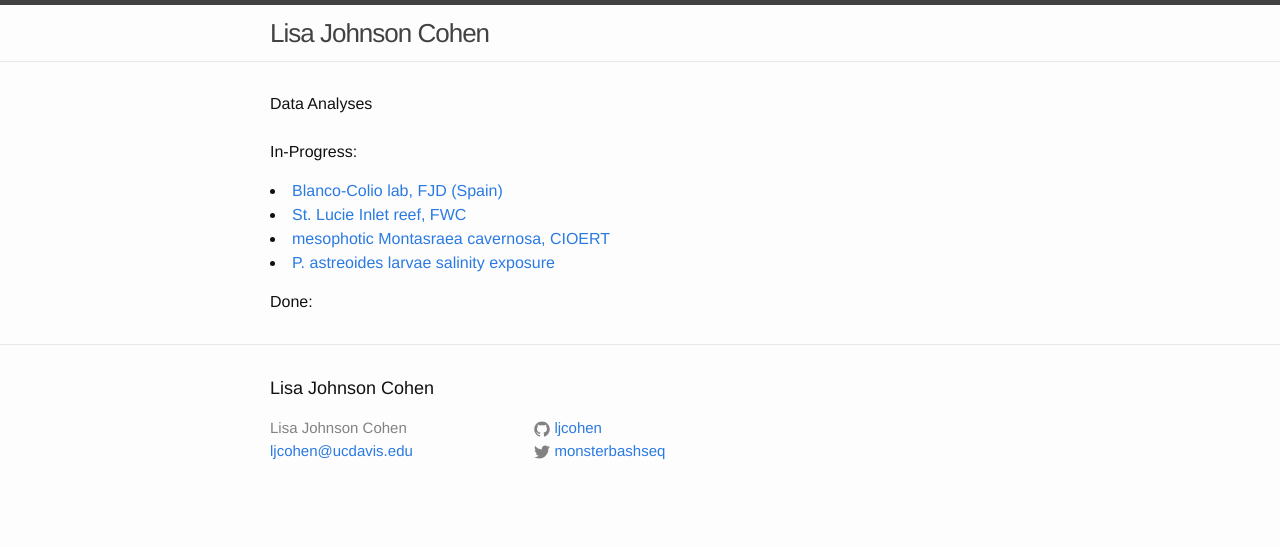
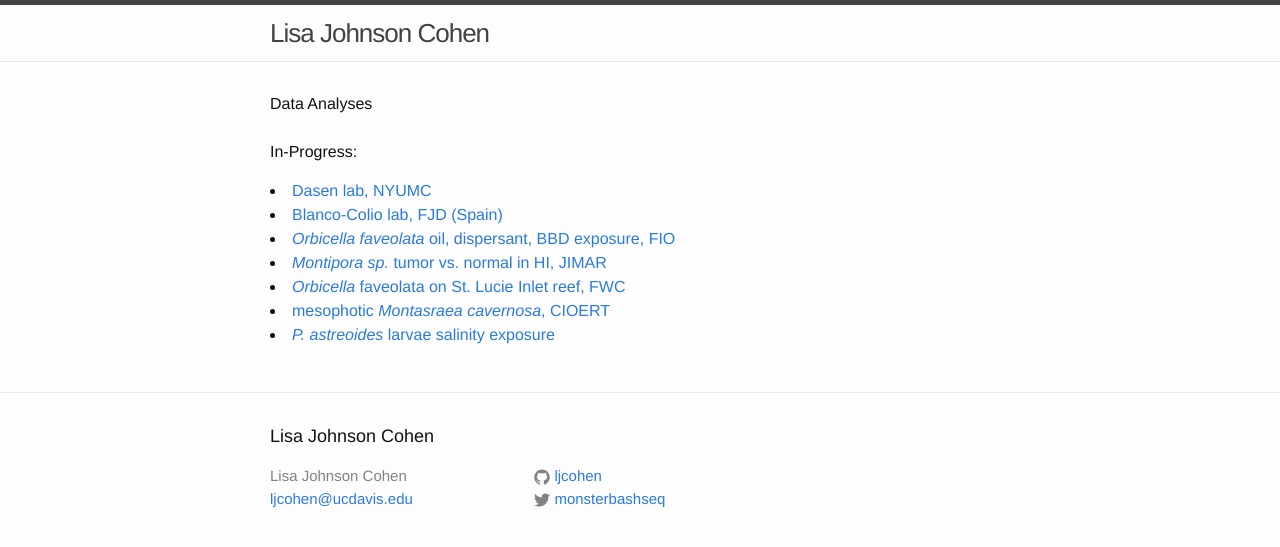
Before and after one commit to johnsolk/ljcohen.github.io_old, a Jekyll site: the page built from analyses/index.html, in a window 1280 px wide. Shown: the top 547 px of the page. Built offline with Jekyll 4.4.1, drawn with Linux system fonts in a browser that asks for light colours.

Commit message:
changes to .html

```diff
--- a/analyses/Dasen/brachial/Dasen_RNAseq_report_brachial.html
+++ b/analyses/Dasen/brachial/Dasen_RNAseq_report_brachial.html
@@ -172,7 +172,7 @@ hr {
 
 <p>Here, data analysis is presented from the brachial level. Data analysis for the thoracic level can be accessed here:</p>
 
-<p><a href="http://ljcohen.github.io/analyses/Dasen/Dasen_RNAseq_report_thoracic.Rmd">http://ljcohen.github.io/analyses/Dasen/Dasen_RNAseq_report_thoracic.Rmd</a></p>
+<p><a href="http://ljcohen.github.io/analyses/Dasen/thoracic/Dasen_RNAseq_report_thoracic.html">http://ljcohen.github.io/analyses/Dasen/thoracic/Dasen_RNAseq_report_thoracic.html</a></p>
 
 <p>Filenames containing raw transcript counts from htseq-count are as follows:</p>
 
--- a/analyses/Dasen/thoracic/Dasen_RNAseq_report_thoracic.html
+++ b/analyses/Dasen/thoracic/Dasen_RNAseq_report_thoracic.html
@@ -172,7 +172,7 @@ hr {
 
 <p>Here, data analysis is presented from the thoarcic level. Data analysis for the thoracic level can be accessed here:</p>
 
-<p><a href="http://ljcohen.github.io/analyses/Dasen/Dasen_RNAseq_report_brachial.Rmd">http://ljcohen.github.io/analyses/Dasen/Dasen_RNAseq_report_brachial.Rmd</a></p>
+<p><a href="http://ljcohen.github.io/analyses/Dasen/brachial/Dasen_RNAseq_report_brachial.Rmd">http://ljcohen.github.io/analyses/Dasen/brachial/Dasen_RNAseq_report_brachial.Rmd</a></p>
 
 <p>Filenames containing raw transcript counts from htseq-count are as follows:</p>
 
--- a/analyses/index.html
+++ b/analyses/index.html
@@ -7,10 +7,12 @@ layout: default
   Data Analyses<br>
 <Br>
   In-Progress:
-    <li> <a href="/analyses/Blanco/index.html">Blanco-Colio lab, FJD (Spain)
-  	<li> <a href="/analyses/SLR/index.html">St. Lucie Inlet reef, FWC</a>
-  	<li> <a href="https://github.com/ljcohen/ljcohen.github.io/tree/master/analyses/CIOERT/">mesophotic Montasraea cavernosa, CIOERT</a>
-  	<li> <a href="https://github.com/ljcohen/ljcohen.github.io/tree/master/analyses/Past_larvae_salinity/">P. astreoides larvae salinity exposure</a>
+  	<li><a href="analyses/Dasen/index.html">Dasen lab, NYUMC
+    <li><a href="/analyses/Blanco/index.html">Blanco-Colio lab, FJD (Spain)
+    <li><a href="/analyses/FIO/FIO_ArrayQualityMetrics_log2transform_raw_notnormalized_trt/index.html"><i>Orbicella faveolata</i> oil, dispersant, BBD exposure, FIO</a>
+    <li><a href="/analyses/JIMAR/JIMAR_ArrayQualityMetrics_log2transform_raw_notnormalized_status/index.html"><i>Montipora sp.</i> tumor vs. normal in HI, JIMAR</a>
+  	<li><a href="/analyses/SLR/index.html"><i>Orbicella</i> faveolata on St. Lucie Inlet reef, FWC</a>
+  	<li><a href="/analyses/CIOERT/CIOERT_ArrayQualityMetrics_log2transform_raw_notnormalized_combinedFGBNMS_depth/index.html">mesophotic <i>Montasraea cavernosa</i>, CIOERT</a>
+  	<li><a href="Past_larvae_salinity/array_quality_metrics/salinity_ArrayQualityMetrics_unfiltered_unnormalized/index.html"><i>P. astreoides</i> larvae salinity exposure</a>
   </p>
-  Done:
 </section>
```
